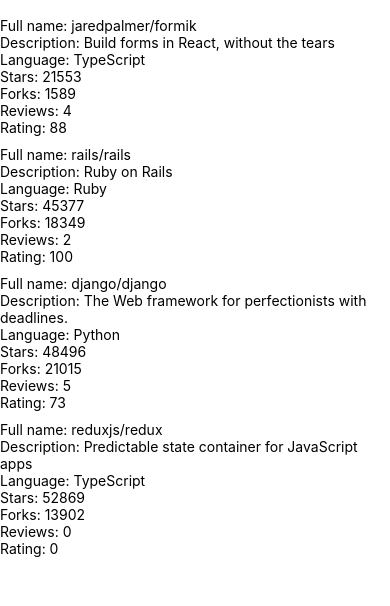
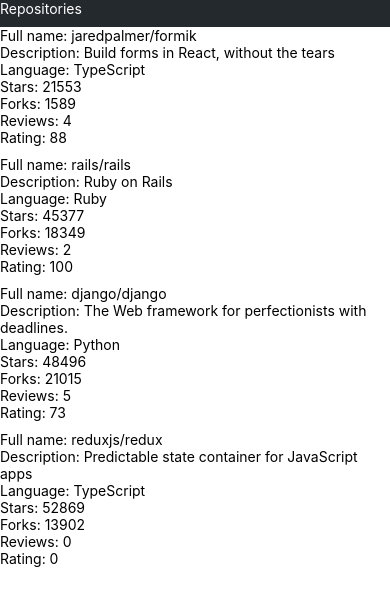
Before and after one commit to xander-hill/rate-repository-app, a React Native app: screen / in a window 390 px wide. Shown: the top 606 px of the page. Built offline with nearby package versions, Linux system fonts and the light colour scheme.

Commit message:
appBarTab refactoring

```diff
--- a/src/components/AppBar.jsx
+++ b/src/components/AppBar.jsx
@@ -1,19 +1,27 @@
 import { View, StyleSheet, Pressable } from 'react-native';
-import Text from './Text';
+import AppBarTab from './AppBarTab';
+import theme from '../theme';
 import Constants from 'expo-constants';
 
 const styles = StyleSheet.create({
     container: {
+        flexDirection: 'row',
         paddingTop: Constants.statusBarHeight,
+        backgroundColor: theme.colors.appBarBackground,
+        paddingBottom: 10,
     },
 });
 
 const AppBar = () => {
+    const tabs = [
+        { label: 'Repositories' },
+    ];
+
     return (
         <View style={styles.container}>
-            <Pressable>
-                <Text color='appBar'>Repositories</Text>
-            </Pressable>
+            {tabs.map((tab, index) => (
+                <AppBarTab key={index} label={tab.label} />
+            ))}
         </View>
     );
 };
--- /dev/null
+++ b/src/components/AppBarTab.jsx
@@ -0,0 +1,18 @@
+import { StyleSheet, Pressable } from "react-native";
+import Text from "./Text";
+
+const styles = StyleSheet.create({
+    tab: {
+        marginRight: 20,
+    },
+});
+
+const AppBarTab = ({ label }) => {
+    return (
+        <Pressable style={styles.tab}>
+            <Text color="appBar">{label}</Text>
+        </Pressable>
+    );
+};
+
+export default AppBarTab;
--- a/src/theme.js
+++ b/src/theme.js
@@ -3,7 +3,8 @@
         textPrimary: '#24292e',
         textSecondary: '#586069',
         primary: '#0366d6',
-        appBar: '#FFFFFF'
+        appBar: '#FFFFFF',
+        appBarBackground: '#24292e',
     },
     fontSizes: {
         body: 14,
```
